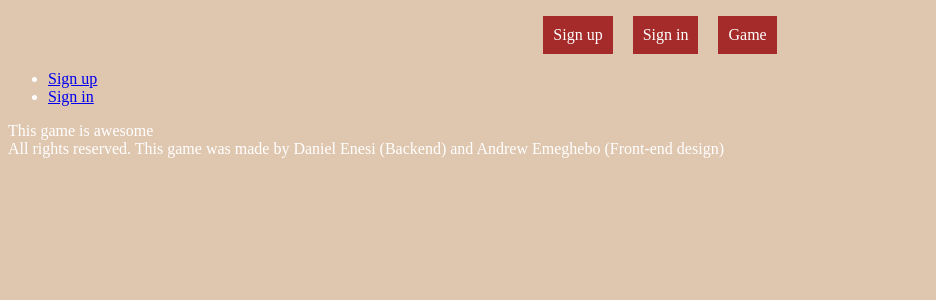
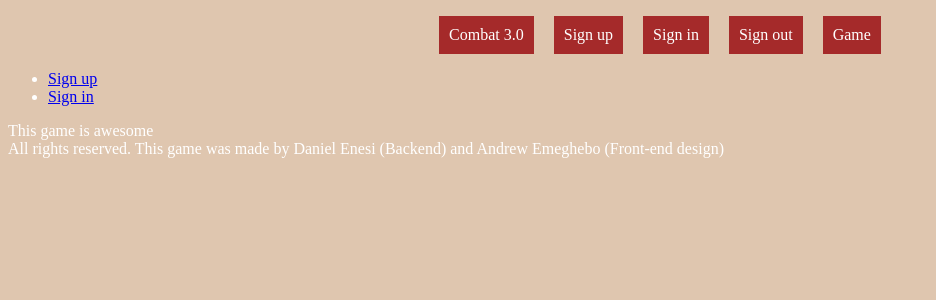
Before and after one commit to DanielOnGitHub17/wooden, a Django app: page / in a window 1280 px wide. Shown: the top 300 px of the page, without its empty margins (0-936 px from the left). Run offline with Django 5.2, Linux system fonts and the light colour scheme.

Commit message:
made signout

```diff
--- a/combat3/register/views.py
+++ b/combat3/register/views.py
@@ -1,7 +1,7 @@
 from django.shortcuts import render, redirect
 from django.http import Http404, HttpResponse
 from django.contrib.auth.models import User
-from django.contrib.auth import login, authenticate
+from django.contrib.auth import login, authenticate, logout
 
 from django.views import View
 
@@ -15,6 +15,7 @@ def get_which(which):
      }[which]
 
 def register_page(request, which="up"):
+    which = which.lower()
     if which in ("up", "in"):
         if "message" in request.GET:
             message = request.GET["message"]
@@ -25,6 +26,9 @@ def register_page(request, which="up"):
             "message": message,
         }
         return render(request, 'signs.html', context)
+    elif which == "out":
+        logout(request)
+        return redirect("/")
     else:
         raise Http404("Nothing here")
 
--- a/combat3/templates/base.html
+++ b/combat3/templates/base.html
@@ -17,8 +17,10 @@
         <header>
             <nav>
                 <ul>
+                    <li><a href="/">Combat 3.0</a></li>
                     <li><a href="/register/sign/up">Sign up</a></li>
                     <li><a href="/register/sign/in">Sign in</a></li>
+                    <li><a href="/register/sign/out">Sign out</a></li>
                     <li><a href="/game">Game</a></li>
                 </ul>
             </nav>
```
Also changed, not shown: combat3/db.sqlite3.
